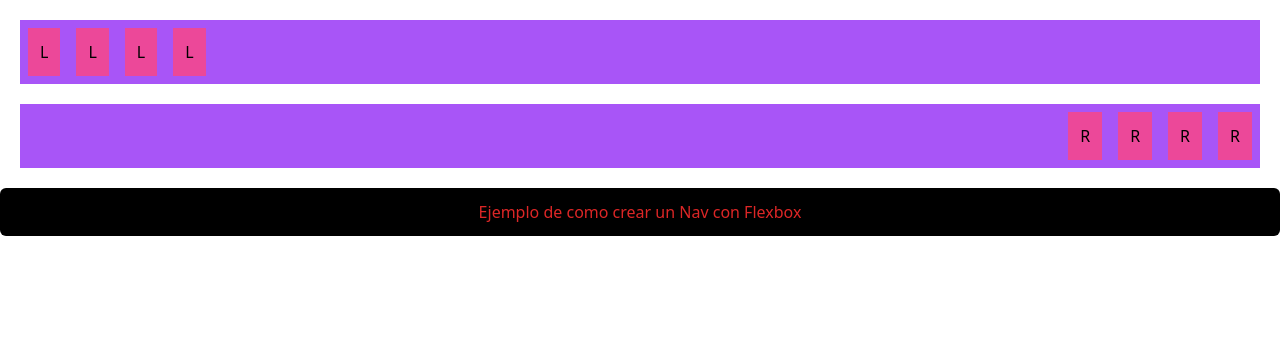
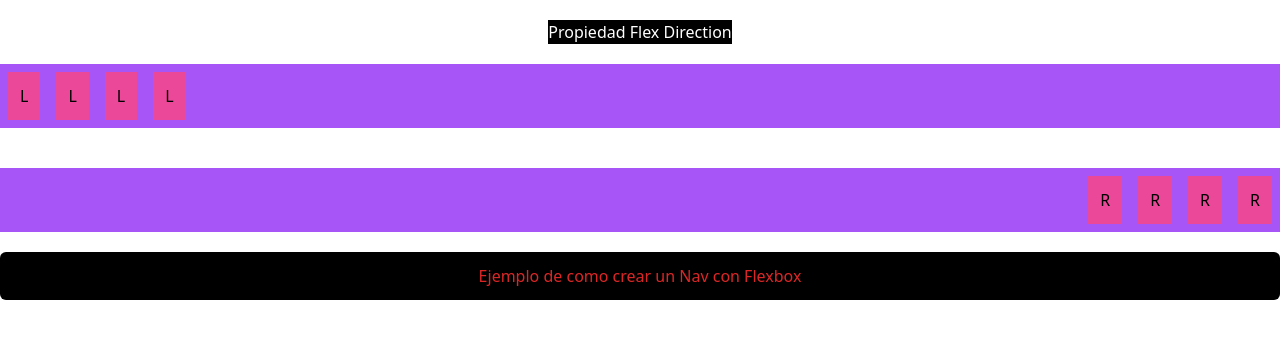
Before and after one commit to Daniel-L10N/Tailwind_componets, a website: page Public/cuarta_clase.html in a window 1280 px wide. Drawn offline with Linux system fonts and the light colour scheme.

Commit message:
Ajustado hasta la cuarta clase

```diff
--- a/Public/cuarta_clase.html
+++ b/Public/cuarta_clase.html
@@ -8,19 +8,23 @@
 </head>
 <body class="container mx-auto text-center mt-5">
 
-    <div class="flex flex-row bg-purple-500 m-5">
+    <section class="items-center flex flex-col">
+        <p class="text-white bg-black">Propiedad Flex Direction</p>
+
+        <div class="flex flex-row w-full bg-purple-500 m-5">
             <div class="bg-pink-500 p-3 m-2">L</div>
             <div class="bg-pink-500 p-3 m-2">L</div>
             <div class="bg-pink-500 p-3 m-2">L</div>
             <div class="bg-pink-500 p-3 m-2">L</div>
         </div>
 
-    <div class="flex flex-row-reverse bg-purple-500 m-5">
+        <div class="flex flex-row-reverse w-full bg-purple-500 m-5">
             <div class="bg-pink-500 p-3 m-2">R</div>
             <div class="bg-pink-500 p-3 m-2">R</div>
             <div class="bg-pink-500 p-3 m-2">R</div>
             <div class="bg-pink-500 p-3 m-2">R</div>
         </div>
+    </section>
 
     <h2 class="text-red-600 bg-negro rounded-md py-3 ">Ejemplo de como crear un Nav con Flexbox</h2>
     <div class="flex flex-row mt-6">
```
Also changed, not shown: Public/output.css, Readme.txt. Lines whose indentation alone changed are shown as unchanged.
